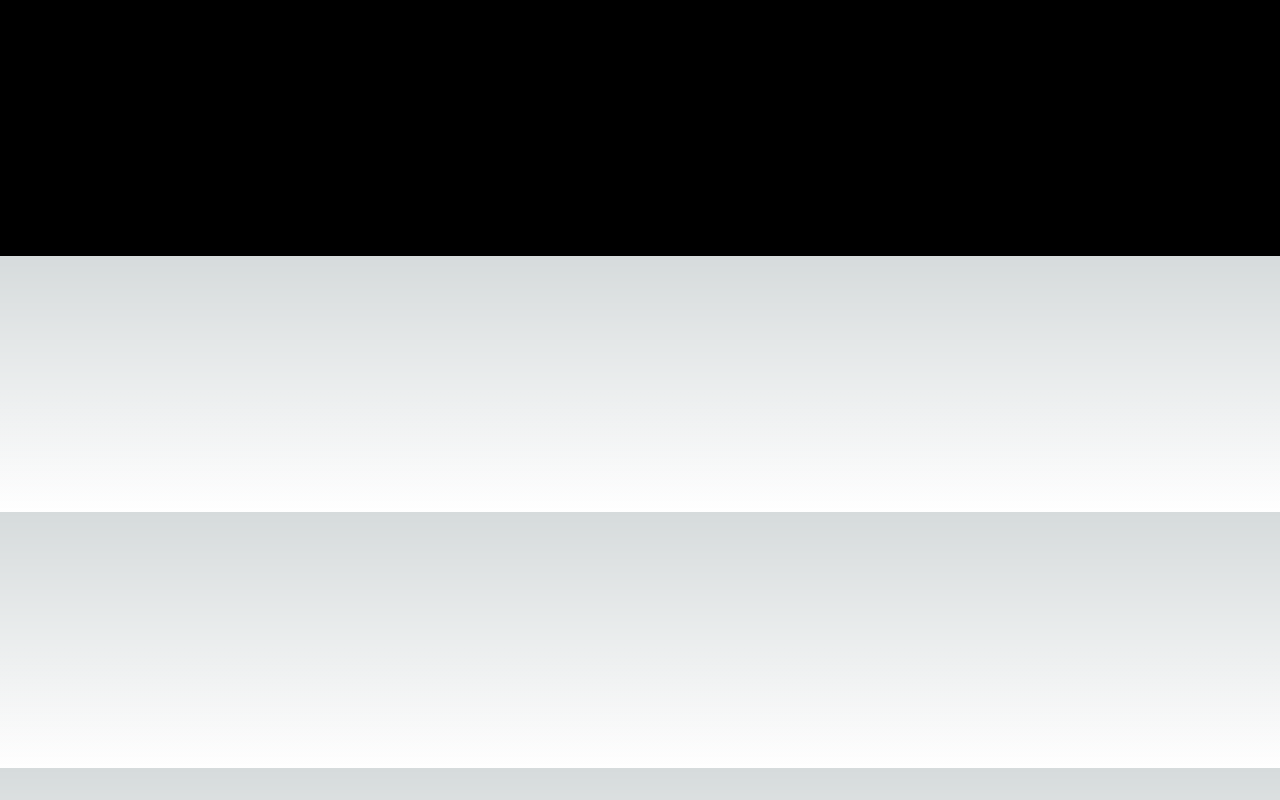
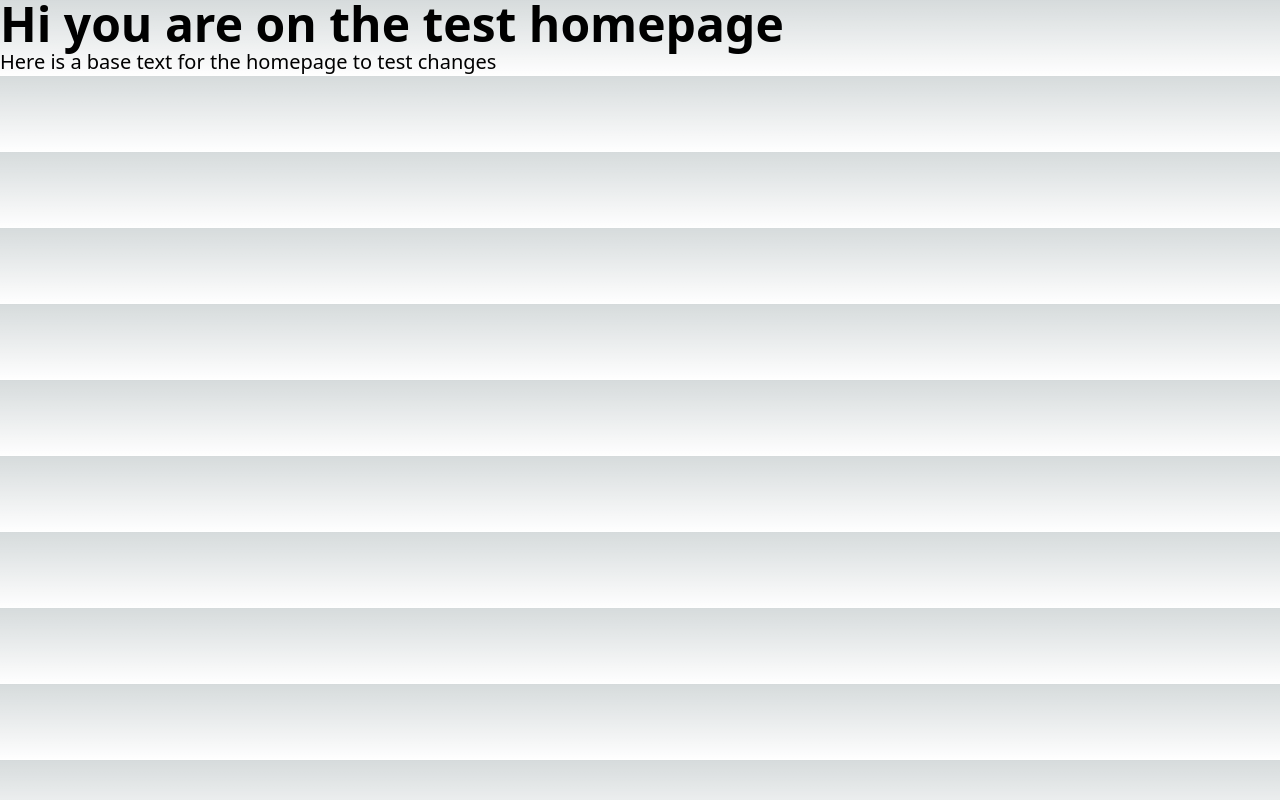
Before and after one commit to traekka/traekka-website, a Next.js app: page / in a window 1280 px wide. Built offline with nearby package versions, Linux system fonts and the light colour scheme.

Commit message:
feat: Update sample landingpage

```diff
--- a/src/pages/index.tsx
+++ b/src/pages/index.tsx
@@ -9,8 +9,11 @@ export default function Home() {
         <meta name="viewport" content="width=device-width, initial-scale=1" />
         <link rel="icon" href="/favicon.ico" />
       </Head>
-      <main className="bg-black	">
-        <h1 className="text-9xl font-bold underline">Hi you are on the test homepage</h1>
+      <main>
+        <h1 className="text-5xl font-bold">Hi you are on the test homepage</h1>
+        <div className="text-xl">
+          <p>Here is a base text for the homepage to test changes</p>
+        </div>
       </main>
     </>
   );
```
